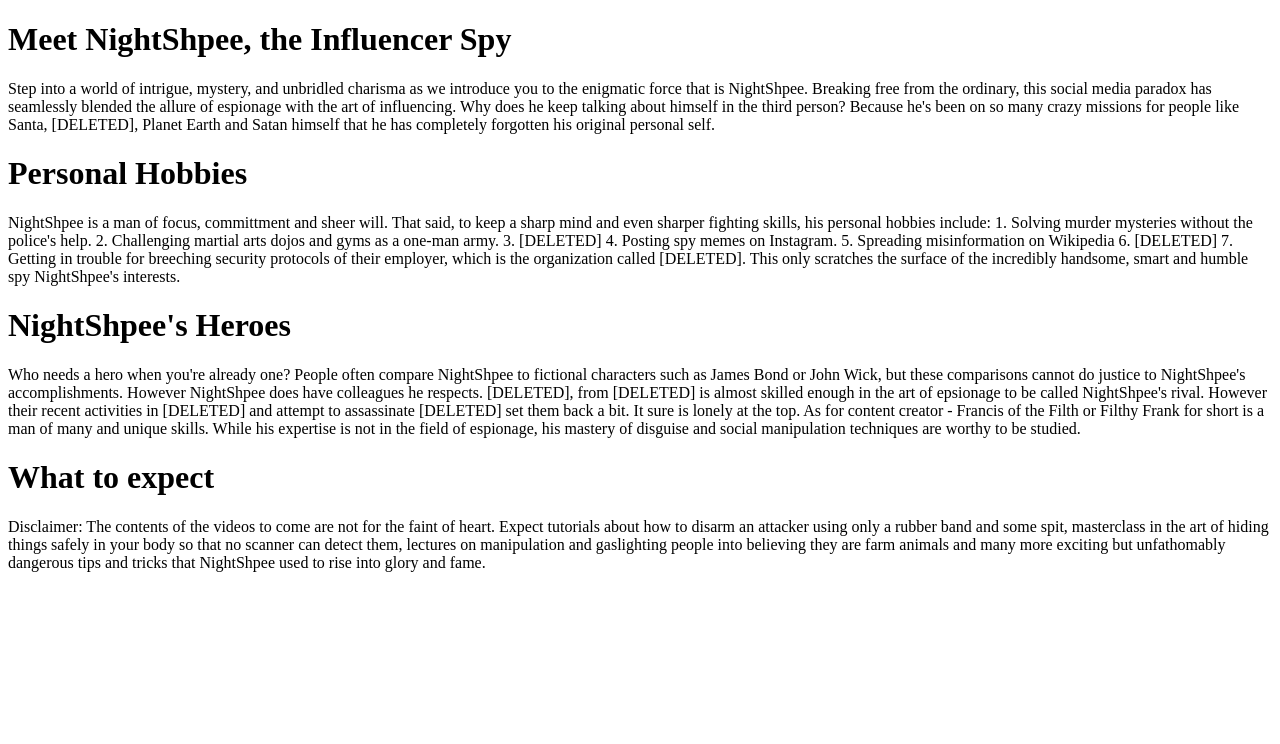
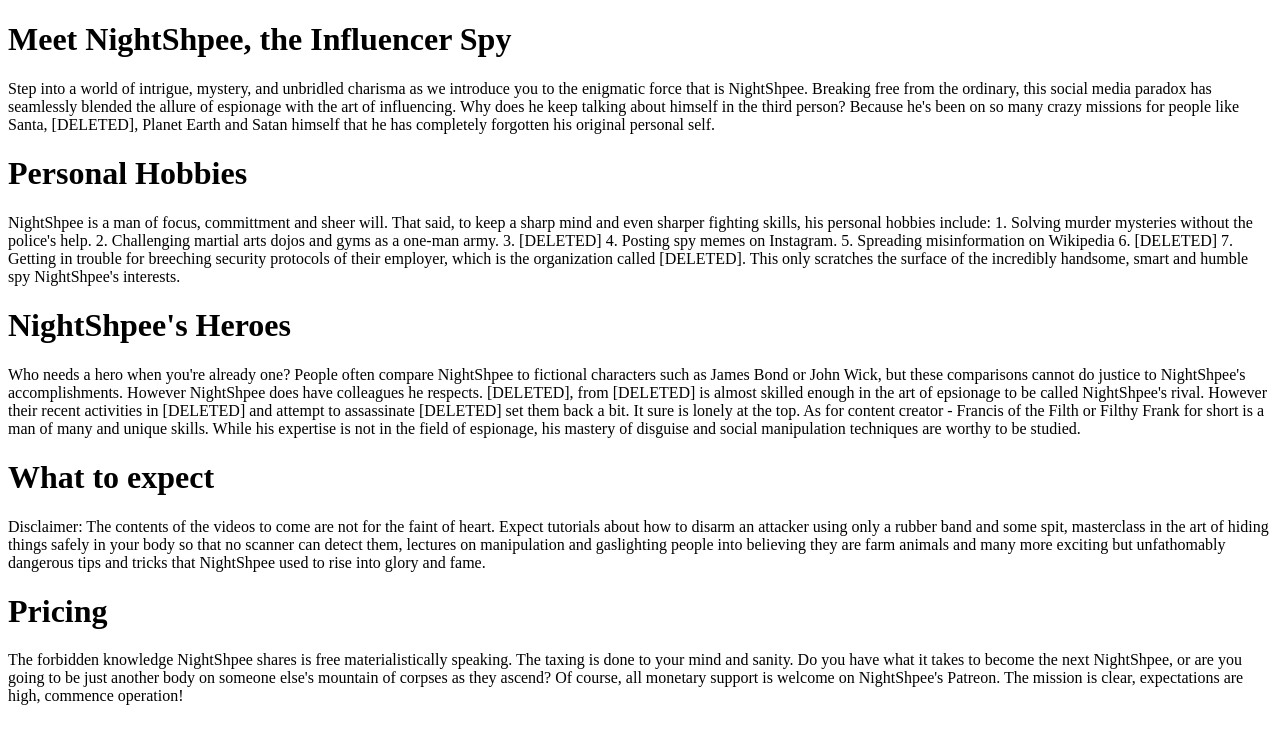
Before and after one commit to nightshpee20/stu2101321035, a plain HTML site: page index.html in a window 1280 px wide. Drawn offline with Linux system fonts and the light colour scheme.

Commit message:
Add: Pricing

```diff
--- a/index.html
+++ b/index.html
@@ -50,8 +50,7 @@
             of epsionage to be called NightShpee's rival. However their recent activities in [DELETED] and attempt to
             assassinate [DELETED] set them back a bit. It sure is lonely at the top. As for content creator -
             Francis of the Filth or Filthy Frank for short is a man of many and unique skills. While his expertise is
-            not
-            in the field of espionage, his mastery of disguise and social manipulation techniques are worthy to be
+            not in the field of espionage, his mastery of disguise and social manipulation techniques are worthy to be
             studied.
         </p>
     </div>
@@ -63,11 +62,24 @@
             Disclaimer: The contents of the videos to come are not for the faint of heart. Expect tutorials about
             how to disarm an attacker using only a rubber band and some spit, masterclass in the art of hiding
             things safely in your body so that no scanner can detect them, lectures on manipulation and gaslighting
-            people
-            into believing they are farm animals and many more exciting but unfathomably dangerous tips and tricks that
-            NightShpee used to rise into glory and fame.
+            people into believing they are farm animals and many more exciting but unfathomably dangerous tips
+            and tricks that NightShpee used to rise into glory and fame.
         </p>
     </div>
+
+
+    <div>
+        <h1>Pricing</h1>
+
+        <p>
+            The forbidden knowledge NightShpee shares is free materialistically speaking. The taxing is done to your
+            mind and sanity. Do you have what it takes to become the next NightShpee, or are you going
+            to be just another body on someone else's mountain of corpses as they ascend? Of course,
+            all monetary support is welcome on NightShpee's Patreon. The mission is clear,
+            expectations are high, commence operation!
+        </p>
+    </div>
+
 
 </body>
 
```
